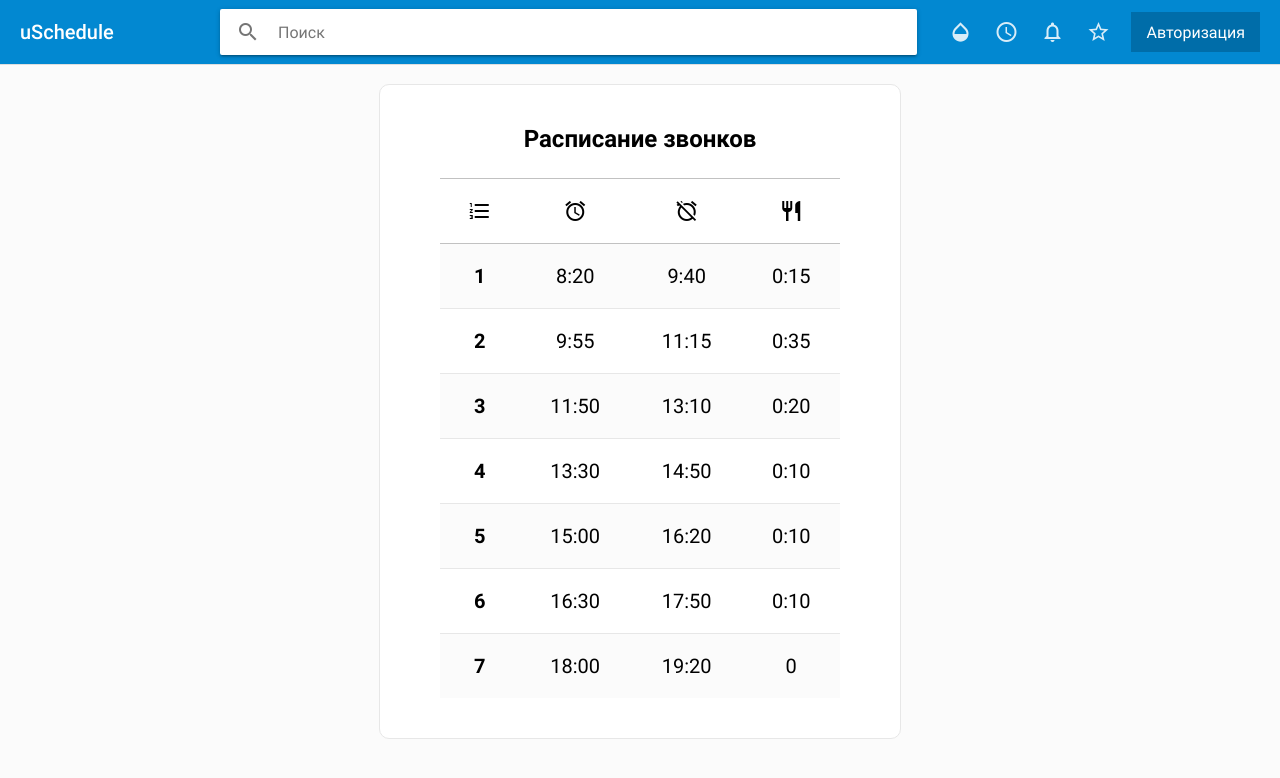
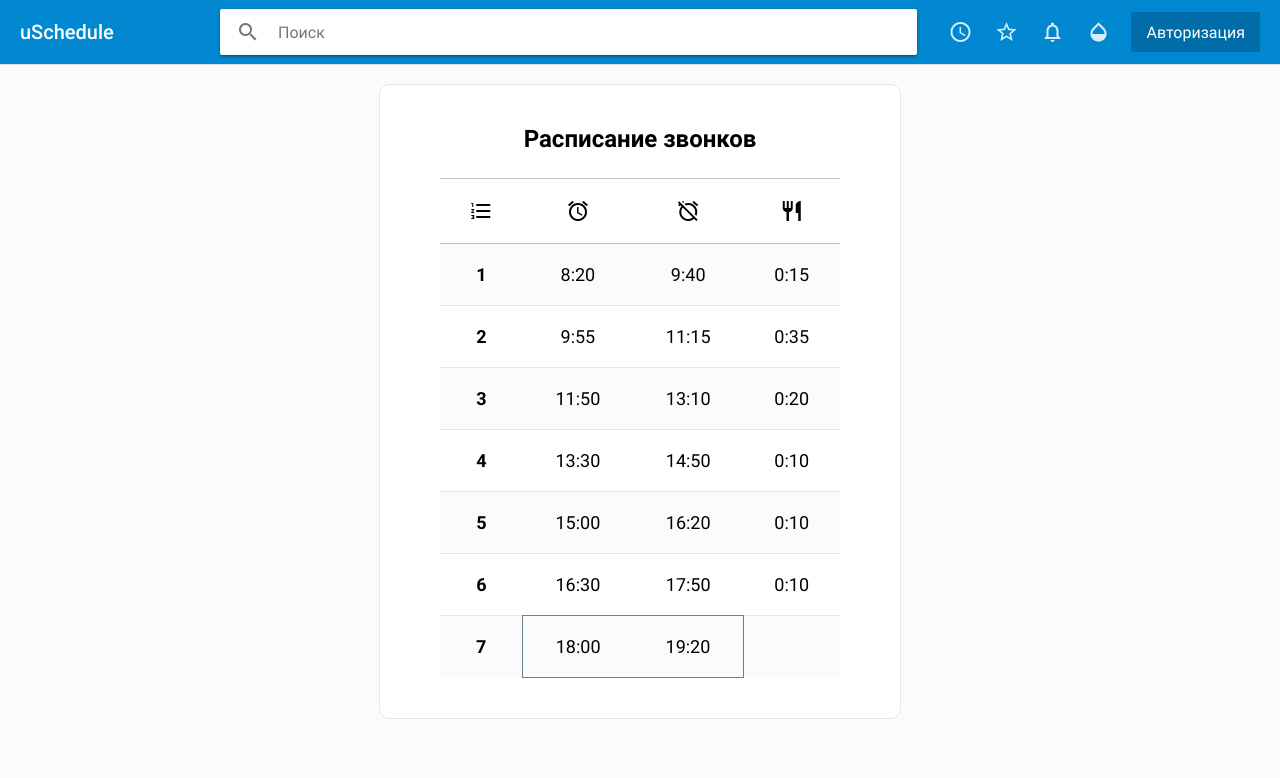
Before and after one commit to oleksiikhr/uSchedule-frontend, a Vue app: page /#/schedule in a window 1280 px wide. Shown: the top 778 px of the page. Built offline with nearby package versions, Linux system fonts and the light colour scheme.

Commit message:
Display border selection current pair in Schedule.vue. Changed position Header buttons

```diff
--- a/src/components/Header.vue
+++ b/src/components/Header.vue
@@ -15,15 +15,8 @@
     </div>
 
     <div class="right">
-      <button @click="changeDarkTheme()" class="h-btn-icon">
-        <i class="material-icons">opacity</i>
-      </button>
       <router-link to="/schedule" class="h-btn-icon">
         <i class="material-icons">schedule</i>
-      </router-link>
-      <!-- TODO FIXME if auth (Notifications) -->
-      <router-link to="/notifications" class="h-btn-icon">
-        <i class="material-icons">notifications_none</i>
       </router-link>
       <!-- TODO FIXME if auth && admin (Admin page) -->
       <router-link to="/admin" class="h-btn-icon">
@@ -32,6 +25,13 @@
       <!-- TODO FIXME if auth (User panel) -->
       <!-- TODO Component -->
 
+      <!-- TODO FIXME if auth (Notifications) + drop-down box* -->
+      <router-link to="/notifications" class="h-btn-icon">
+        <i class="material-icons">notifications_none</i>
+      </router-link>
+      <button @click="changeDarkTheme()" class="h-btn-icon">
+        <i class="material-icons">opacity</i>
+      </button>
       <!-- TODO FIXME if not auth -->
       <router-link to="/login" class="h-btn">
         Авторизация
--- a/src/views/Schedule.vue
+++ b/src/views/Schedule.vue
@@ -13,7 +13,7 @@
       </tr>
       </thead>
       <tbody>
-      <tr v-for="(item, index) in items" :key="index">
+      <tr v-for="(item, index) in items" :key="index" :class="getClassRow(index)">
         <td>{{ index + 1 }}</td>
         <td>{{ item.start_time }}</td>
         <td>{{ item.end_time }}</td>
@@ -49,17 +49,42 @@ export default {
   methods: {
     compareTime (index) {
       if (!this.items[index + 1]) {
-        return 0
+        return ''
       }
 
-      const [fHour, fMinute] = this.items[index].end_time.split(':')
-      const [sHour, sMinute] = this.items[index + 1].start_time.split(':')
+      const [fHour, fMinute] = this.items[index].end_time.split(':').map(Number)
+      const [sHour, sMinute] = this.items[index + 1].start_time.split(':').map(Number)
 
-      const start = fHour * 60 + Number(fMinute)
-      const end = sHour * 60 + Number(sMinute)
+      const start = fHour * 60 + fMinute
+      const end = sHour * 60 + sMinute
       const diff = end - start
 
       return Math.floor(diff / 60) + ':' + diff % 60
+    },
+    getClassRow (index) {
+      const date = new Date()
+      const hour = date.getHours()
+      const minute = date.getMinutes()
+      const time = hour * 60 + minute
+
+      const [startTimeHour, startTimeMinute] = this.items[index].start_time.split(':').map(Number)
+      const [endTimeHour, endTimeMinute] = this.items[index].end_time.split(':').map(Number)
+
+      const startTime = startTimeHour * 60 + startTimeMinute
+      const endTime = endTimeHour * 60 + endTimeMinute
+
+      if (time >= startTime && time < endTime) {
+        return 'current work'
+      }
+
+      if (this.items[index + 1]) {
+        const [nextStartTimeHour, nextStartTimeMinute] = this.items[index + 1].start_time.split(':').map(Number)
+        const nextStartTime = nextStartTimeHour * 60 + nextStartTimeMinute
+
+        if (time >= endTime && time < nextStartTime) {
+          return 'current rest'
+        }
+      }
     }
   }
 }
@@ -86,7 +111,7 @@ table {
   width: 100%;
   border-collapse: collapse;
   border-spacing: 0;
-  font-size: 20px;
+  font-size: 18px;
   text-align: center;
 }
 
@@ -121,6 +146,25 @@ td {
   padding: 20px;
 }
 
+.current {
+  &.work {
+    td:nth-child(2), td:nth-child(3) {
+      border: 1px solid #688290;
+    }
+    td:nth-child(2) {
+      border-right: 0;
+    }
+    td:nth-child(3) {
+      border-left: 0;
+    }
+  }
+  &.rest {
+    td:nth-child(4) {
+      border: 1px solid #688290;
+    }
+  }
+}
+
 // Dark
 
 .dark {
@@ -145,6 +189,18 @@ td {
   tr {
     border-color: #5f5f5f
   }
+  .current {
+    &.work {
+      td:nth-child(2), td:nth-child(3) {
+        border-color: #d29494;
+      }
+    }
+    &.rest {
+      td:nth-child(4) {
+        border-color: #d29494;
+      }
+    }
+  }
 }
 
 </style>
```
